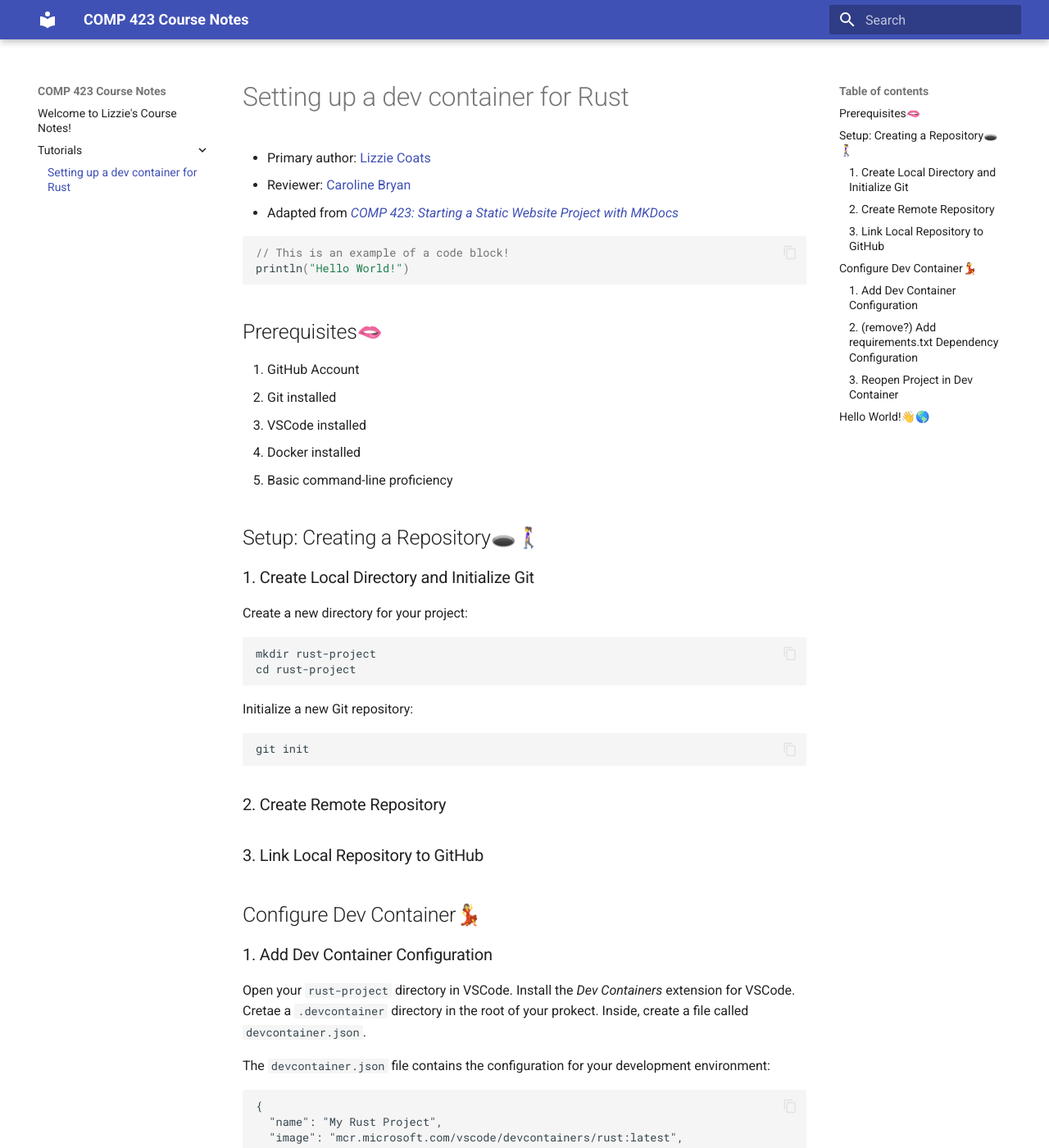
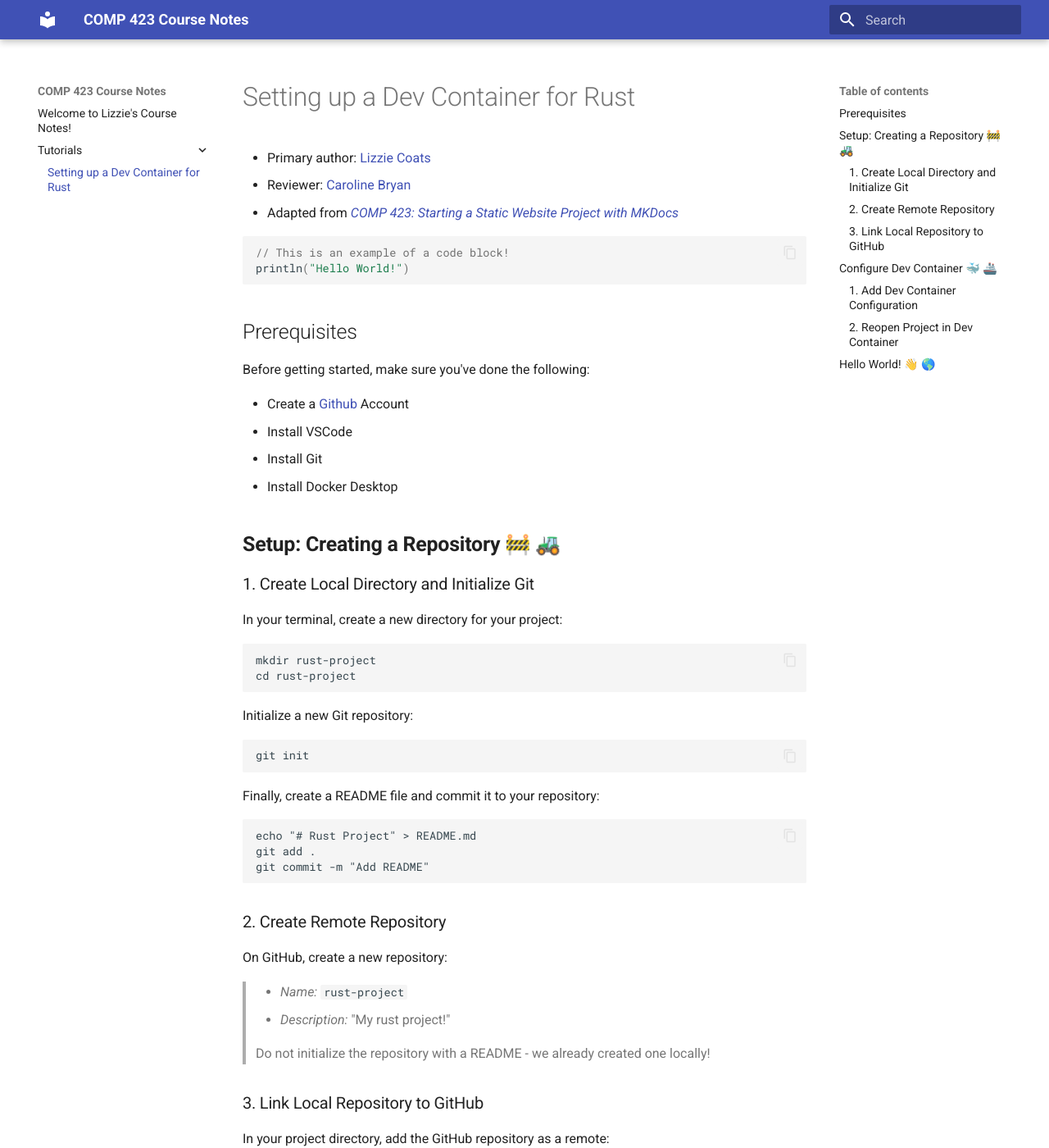
Before and after one commit to escoats/comp423-course-notes, an MkDocs documentation site: the page built from docs/tutorials/rust-setup.md, in a window 1280 px wide and 1400 px high. Shown: the whole window at 82% size. Built offline with MkDocs 1.6.1 and Material for MkDocs 9.7.7, drawn with Linux system fonts in a browser that asks for light colours; some of the changed text lies outside the part shown.

````diff
--- a/docs/tutorials/rust-setup.md
+++ b/docs/tutorials/rust-setup.md
@@ -1,4 +1,4 @@
-# Setting up a dev container for Rust
+# Setting up a Dev Container for Rust
 
 * Primary author: [Lizzie Coats](https://github.com/escoats)
 * Reviewer: [Caroline Bryan](https://github.com/cgbryan1)
@@ -9,16 +9,18 @@
 println("Hello World!")
 ```
 
-## Prerequisites🫦
-1. GitHub Account
-2. Git installed
-3. VSCode installed
-4. Docker installed
-5. Basic command-line proficiency
+## Prerequisites
+Before getting started, make sure you've done the following:
 
-## Setup: Creating a Repository🕳️🚶‍♀️
+* Create a [Github](https://github.com) Account
+* Install VSCode
+* Install Git
+* Install Docker Desktop
+
+## **Setup: Creating a Repository** 🚧 🚜
 ### 1. Create Local Directory and Initialize Git
-Create a new directory for your project:
+
+In your terminal, create a new directory for your project:
 
 ```
 mkdir rust-project
@@ -29,10 +31,33 @@ Initialize a new Git repository:
 ```
 git init
 ```
+Finally, create a README file and commit it to your repository:
+```
+echo "# Rust Project" > README.md
+git add .
+git commit -m "Add README"
+
+```
 ### 2. Create Remote Repository
+On GitHub, create a new repository:
+>
+>*  _Name:_ `rust-project`
+>*  _Description:_ "My rust project!"
+>
+>Do not initialize the repository with a README - we already created one locally!
+
 ### 3. Link Local Repository to GitHub
+In your project directory, add the GitHub repository as a remote:
+```
+git remote add origin https://github.com/<username>/rust-project.git
+```
 
-## Configure Dev Container💃
+Push your commits to your remote repository:
+```
+git push -u origin main
+```
+
+## **Configure Dev Container** 🐳 🚢
 ### 1. Add Dev Container Configuration
 Open your `rust-project` directory in VSCode.
 Install the *Dev Containers* extension for VSCode.
@@ -52,38 +77,34 @@ The `devcontainer.json` file contains the configuration for your development env
   }
 }
 ```
-### 2. **(remove?)** Add `requirements.txt` Dependency Configuration
-### 3. Reopen Project in Dev Container
+
+### 2. Reopen Project in Dev Container
 In the VSCode command palette (`Ctrl+Shift+P`), type "Dev Containers: Reopen in Container."
 
-Make sure your dev container is running a recent version of Rust with `rustc --version`.
+Make sure your dev container is running a recent version of Rust with `rustc --version` (The most recent version released is 1.84.0).
 
-## Hello World!👋🌎
-To create a binary project, run `cargo new <project-name> --vcs none`.
-
+## **Hello World!** 👋 🌎
+1. To create a binary project, run `cargo new <project-name> --vcs none`.
 ```rust
 cargo new hello-world --vcs none
 ```
 
-cd into your new package: `cd hello-world`
+2. cd into your new package: `cd hello-world`.
 
-Your `main.rs` file should contain the following:
+
+3. Edit your `main.rs` file to contain the following:
 ```rust
-
 fn main() {
     println!("Hello COMP423!");
 }
 ```
 
-Build your file with `cargo build`.
-**ADD INSTRUCTIONS FOR THIS!**
+4. Build your file with `cargo build`. This command compiles your human-readable program (Rust code) and links any necessary dependencies, turning them into an executable file (binary).
 
-Run your file with `cargo run`
-**discuss difference from build**
 
+5. Run your file with `cargo run`. This command runs the file created in the previous step!
 Your output should be:
 ```
 Hello COMP423!
 ```
-
-All done!
+6. If your output matches, you've successfully set up a dev container for Rust!
````
